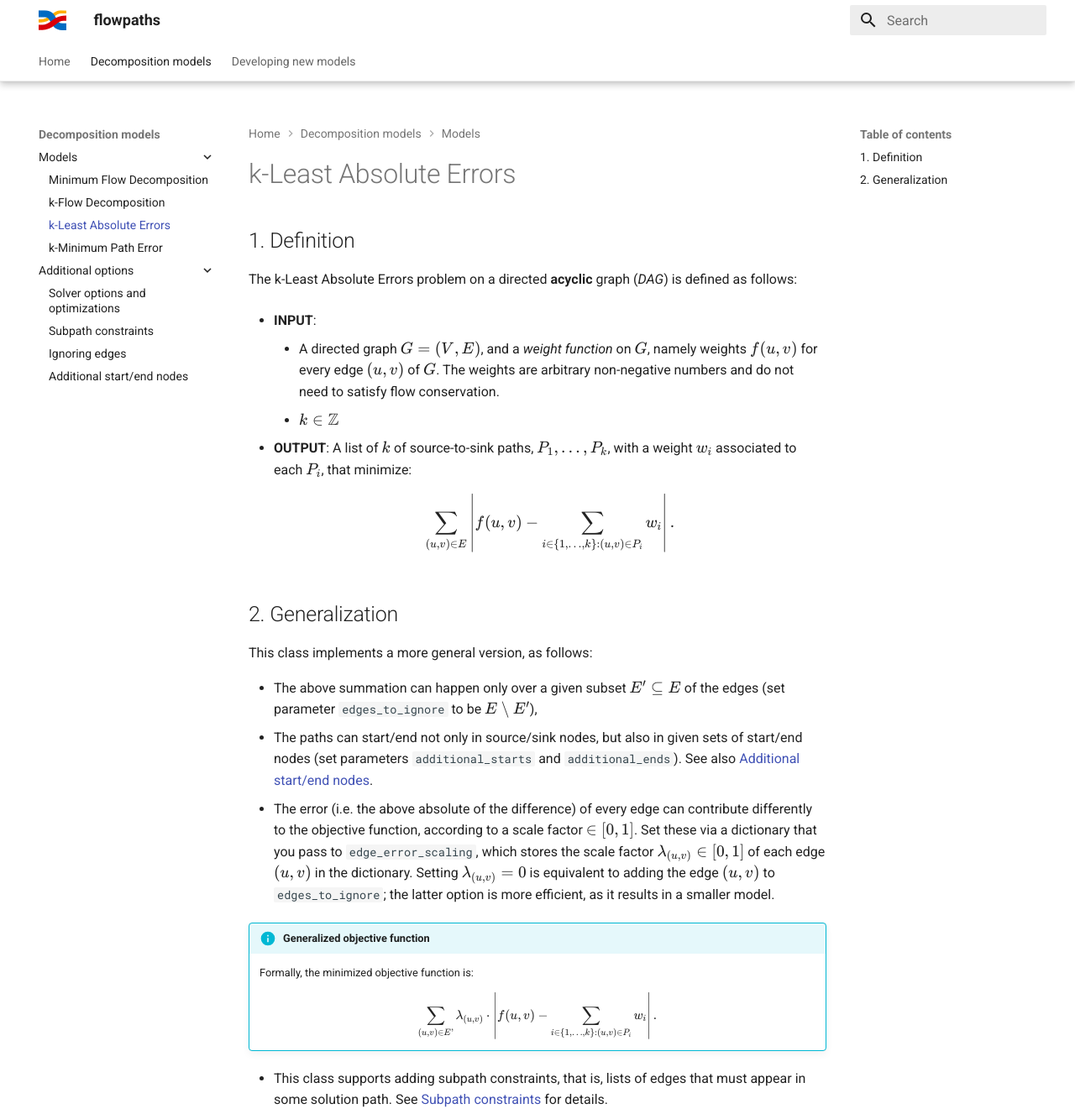
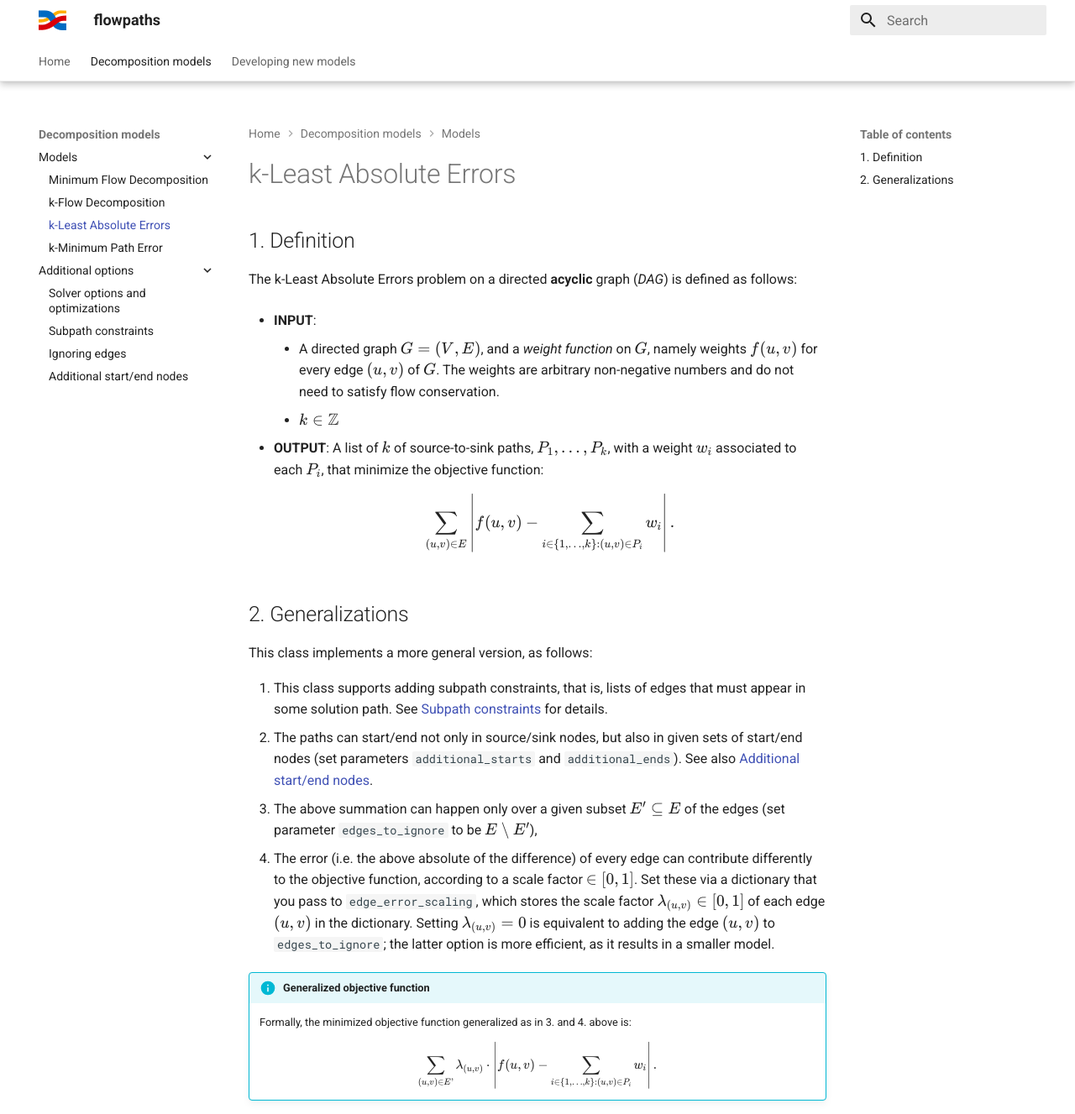
Before and after one commit to algbio/flowpaths, an MkDocs documentation site: the page built from docs/k-least-absolute-errors.md, in a window 1280 px wide and 1400 px high, cut to the strip 0-1327 px from the top of the window. Shown: the whole strip at 84% size. Built offline with MkDocs 1.6.1 and Material for MkDocs 9.7.7, drawn with Linux system fonts in a browser that asks for light colours.

Commit message:
Updated docs

```diff
--- a/docs/k-least-absolute-errors.md
+++ b/docs/k-least-absolute-errors.md
@@ -9,25 +9,25 @@ The k-Least Absolute Errors problem on a directed **acyclic** graph (*DAG*) is d
     - A directed graph $G = (V,E)$, and a *weight function* on $G$, namely weights $f(u,v)$ for every edge $(u,v)$ of $G$. The weights are arbitrary non-negative numbers and do not need to satisfy flow conservation.
     - $k \in \mathbb{Z}$
 
-- **OUTPUT**: A list of $k$ of source-to-sink paths, $P_1,\dots,P_k$, with a weight $w_i$ associated to each $P_i$, that minimize:
+- **OUTPUT**: A list of $k$ of source-to-sink paths, $P_1,\dots,P_k$, with a weight $w_i$ associated to each $P_i$, that minimize the objective function:
 $$
 \sum_{(u,v) \in E} \left|f(u,v) - \sum_{i \in \\{1,\dots,k\\} : (u,v) \in P_i }w_i\right|.
 $$
 
-## 2. Generalization
+## 2. Generalizations
 
 This class implements a more general version, as follows:
 
-- The above summation can happen only over a given subset $E' \subseteq E$ of the edges (set parameter `edges_to_ignore` to be $E \setminus E'$),
-- The paths can start/end not only in source/sink nodes, but also in given sets of start/end nodes (set parameters `additional_starts` and `additional_ends`). See also [Additional start/end nodes](additional-start-end-nodes.md).
-- The error (i.e. the above absolute of the difference) of every edge can contribute differently to the objective function, according to a scale factor $\in [0,1]$. Set these via a dictionary that you pass to `edge_error_scaling`, which stores the scale factor $\lambda_{(u,v)} \in [0,1]$ of each edge $(u,v)$ in the dictionary. Setting $\lambda_{(u,v)} = 0$ is equivalent to adding the edge $(u,v)$ to `edges_to_ignore`; the latter option is more efficient, as it results in a smaller model.
+1. This class supports adding subpath constraints, that is, lists of edges that must appear in some solution path. See [Subpath constraints](subpath-constraints.md) for details.
+2. The paths can start/end not only in source/sink nodes, but also in given sets of start/end nodes (set parameters `additional_starts` and `additional_ends`). See also [Additional start/end nodes](additional-start-end-nodes.md).
+3. The above summation can happen only over a given subset $E' \subseteq E$ of the edges (set parameter `edges_to_ignore` to be $E \setminus E'$),
+4. The error (i.e. the above absolute of the difference) of every edge can contribute differently to the objective function, according to a scale factor $\in [0,1]$. Set these via a dictionary that you pass to `edge_error_scaling`, which stores the scale factor $\lambda_{(u,v)} \in [0,1]$ of each edge $(u,v)$ in the dictionary. Setting $\lambda_{(u,v)} = 0$ is equivalent to adding the edge $(u,v)$ to `edges_to_ignore`; the latter option is more efficient, as it results in a smaller model.
 
 !!! info "Generalized objective function"
-    Formally, the minimized objective function is:
+    Formally, the minimized objective function generalized as in 3. and 4. above is:
     $$
     \sum_{(u,v) \in E'} \lambda_{(u,v)} \cdot \left|f(u,v) - \sum_{i \in \\{1,\dots,k\\} : (u,v) \in P_i }w_i\right|.
     $$
 
-- This class supports adding subpath constraints, that is, lists of edges that must appear in some solution path. See [Subpath constraints](subpath-constraints.md) for details.
 
 ::: flowpaths.kleastabserrors
--- a/mkdocs.yml
+++ b/mkdocs.yml
@@ -72,3 +72,10 @@ plugins:
         python:
           options:
             show_root_toc_entry: false
+            docstring_options:
+            ignore_init_summary: false
+            merge_init_into_class: true
+            # docstring_section_style: spacy
+            separate_signature: true
+            show_signature_annotations: true
+            # signature_crossrefs: true
```
Also changed, not shown: docs/k-min-path-error.md (+38 -0 lines), 4 other files.
